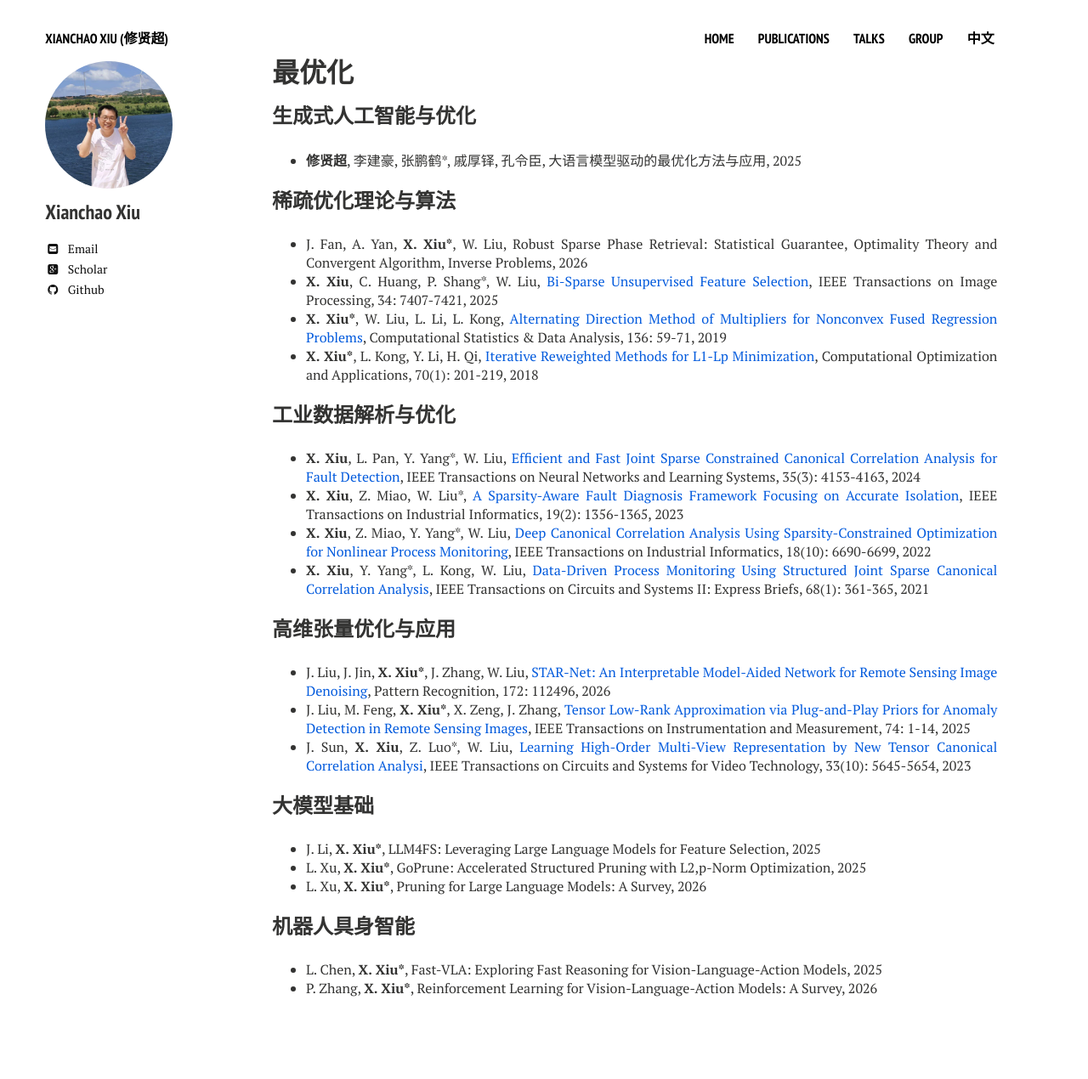
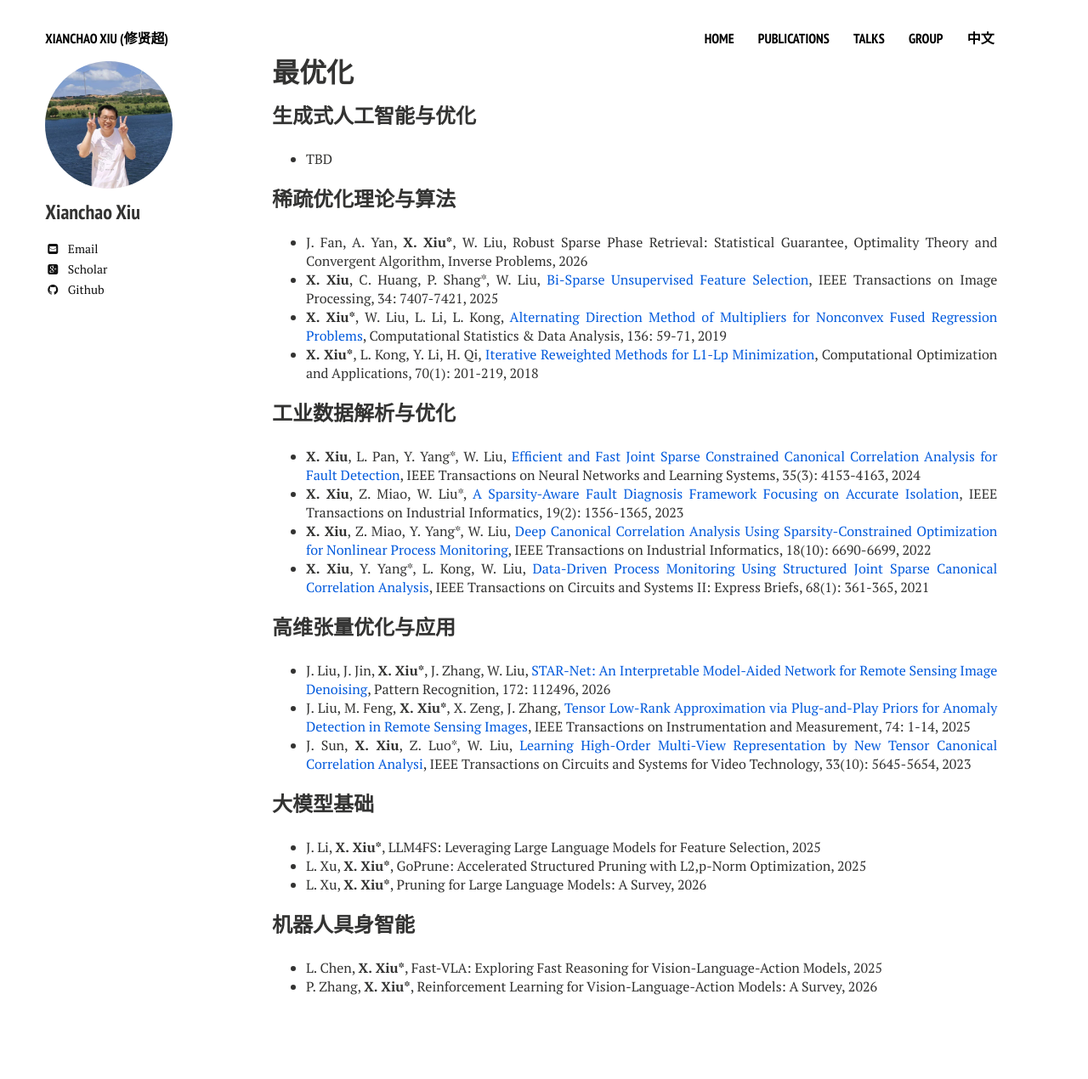
Before and after one commit to xianchaoxiu/xianchaoxiu.github.io, a Jekyll site: the page built from chinese/research/OPT/index.md, in a window 1280 px wide. Shown: the whole page at 85% size. Built offline with Jekyll 4.4.1, drawn with Linux system fonts in a browser that asks for light colours; nearby versions of some CDN libraries.

Commit message:
Update index.md

```diff
--- a/chinese/research/OPT/index.md
+++ b/chinese/research/OPT/index.md
@@ -6,10 +6,7 @@ share: false
 ---
 
 ### 生成式人工智能与优化
-* <b>修贤超</b>, 李建豪, 张鹏鹤*, 戚厚铎, 孔令臣, 大语言模型驱动的最优化方法与应用, 2025 <br>
-
-
-
+* TBD
 
 
 ### 稀疏优化理论与算法
```
